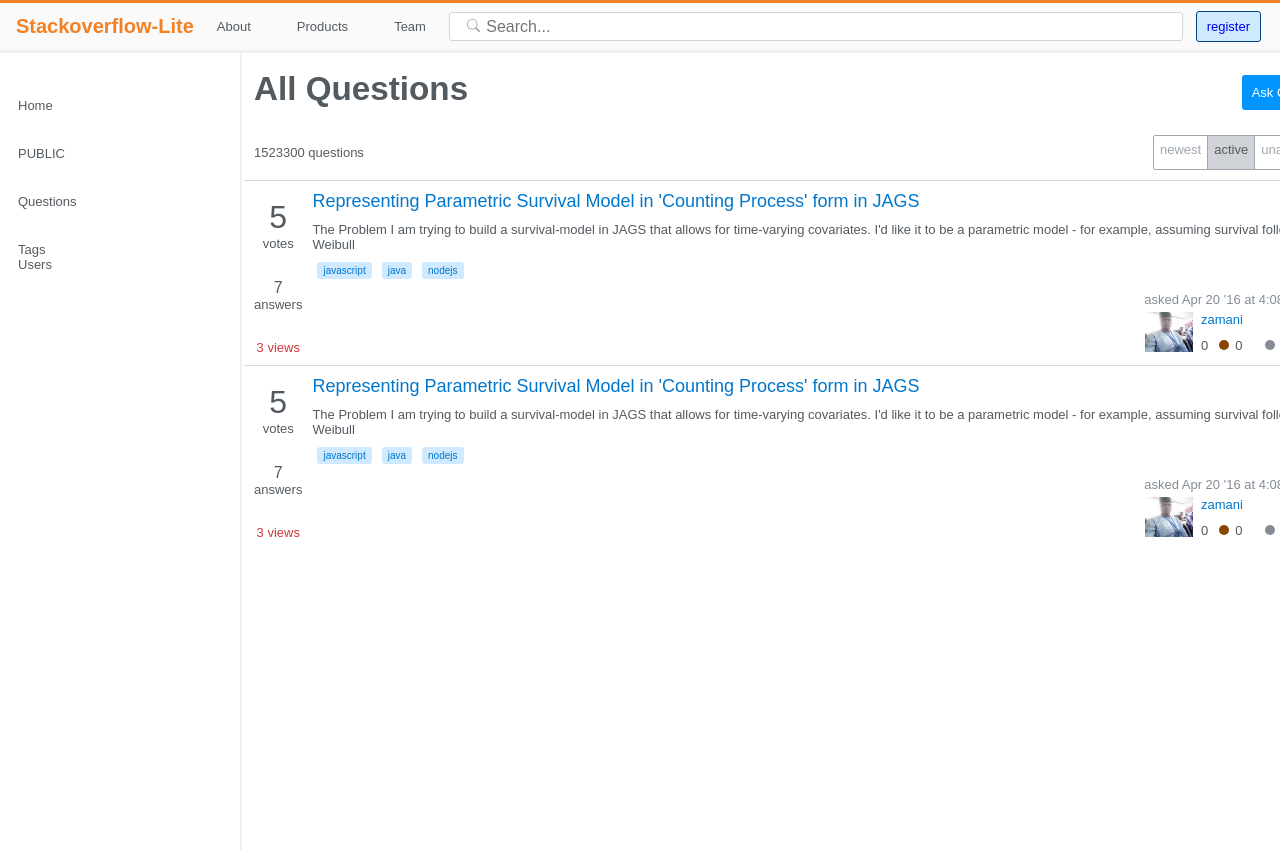
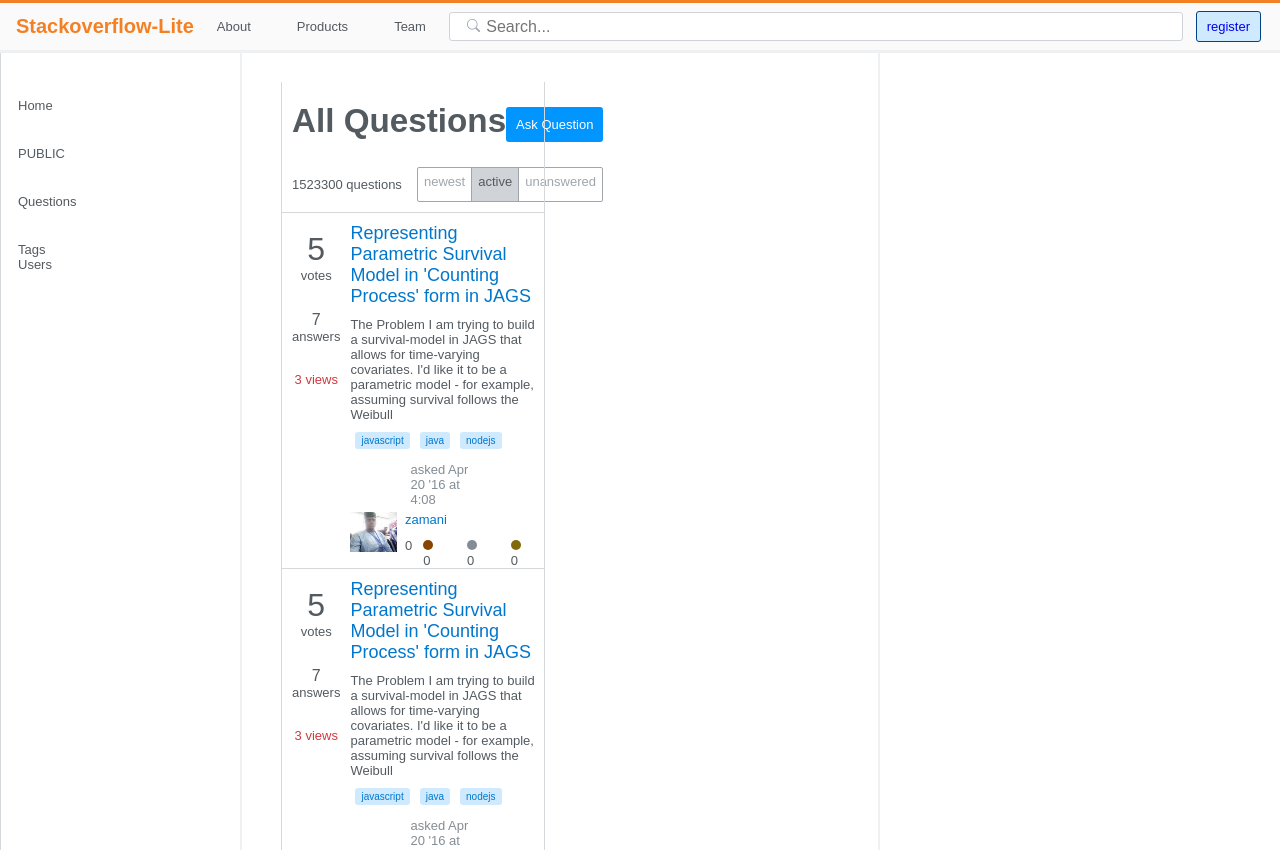
Before and after one commit to jidsfotech/StackOverflowLite-MERN-Stack, a React (Create React App) app in the folder client/: page / in a window 1280 px wide. Built offline with nearby package versions, Linux system fonts and the light colour scheme.

Commit message:
litle changes

```diff
--- a/client/src/pages/mainContainer/mainConatiner.css
+++ b/client/src/pages/mainContainer/mainConatiner.css
@@ -30,6 +30,15 @@
     padding-top: 5rem;
     border-right: 2px solid var(--black-050);
 }
+.right-sidebar{
+    height: 100%;
+    width: 50vh;
+    top: 0;
+    right: 0;
+    position:fixed;
+    padding-top: 5rem;
+    border-left: 2px solid var(--black-050);
+}
 
 .main-pages{
     height: 100vh;
--- a/client/src/pages/mainContainer/mainConatiner.jsx
+++ b/client/src/pages/mainContainer/mainConatiner.jsx
@@ -17,6 +17,8 @@ const MainContainer = () => {
                 <div className="main-pages">
                     <AllQuestions />
                 </div>
+                <div className="right-sidebar">
+                </div>
             </div>
         </div>
     )
--- a/client/src/pages/questions/AllQuestions.css
+++ b/client/src/pages/questions/AllQuestions.css
@@ -1,27 +1,17 @@
 .questions-page{
-    display: flex;
-    flex-direction: column;
-    background-color: #fff;
+    height: 100%;
+    top: 0;
+    left: 35vh;
+    right: 50vh;
+    position:absolute;
+    padding-top: 2rem;
 }
-
-
 
 .custom-header {
     display: none;
 }
 
-.container{
-    max-width: 1264px;
-    flex: 1 0 auto;
-    display: flex;
-}
-
-.left-sidebar {
-    flex: 0 0 164px;
-    box-shadow: 0 0 0 rgb(12 13 14 / 5%);
-}
-
-.contessnt {
+.content {
     max-width: 1100px;
     display: flex;
     flex: 1 1 auto;
--- a/client/src/pages/questions/AllQuestions.js
+++ b/client/src/pages/questions/AllQuestions.js
@@ -10,9 +10,7 @@ const Home = () => {
 
             <Header />
             <div className="custom-header"></div>
-            <div className="container">
-                <div className="left-sidebar "></div>
-                <div className="contssent">
+                <div className="content">
                     <div className="main" role="all-question">
                         <div className="main-top-grid">
                             <h1>All Questions</h1>
@@ -34,7 +32,6 @@ const Home = () => {
                     <div className="main-right"></div>
                 </div>
             </div>
-        </div>
     )
 }
 
```
